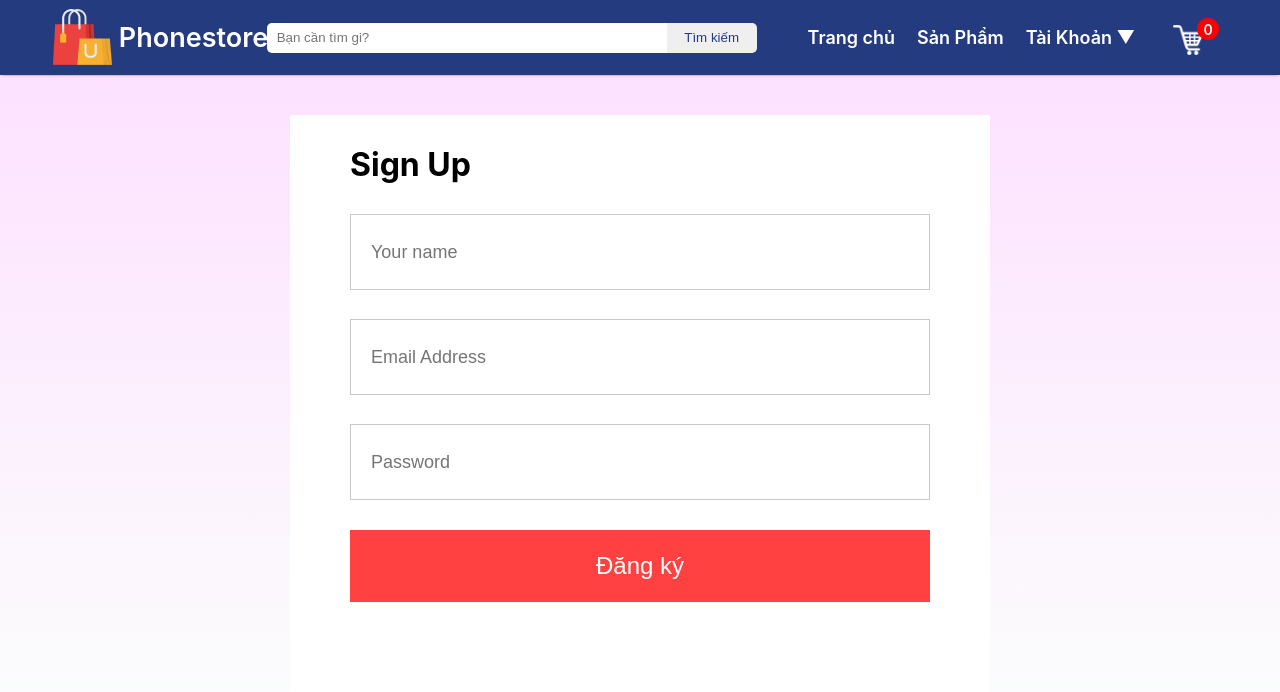
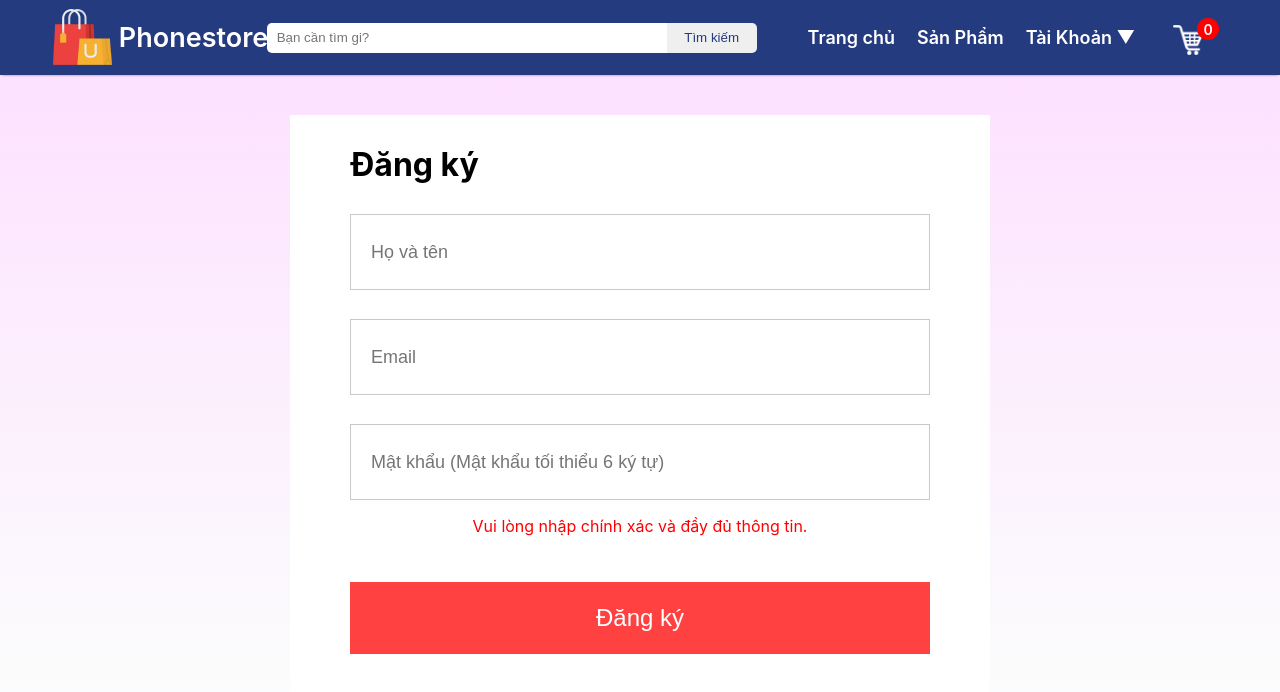
Before and after one commit to vung2k2/phonestore_web, a React (Create React App) app: page /signup in a window 1280 px wide. Both pictures are taken after a click on the button "Đăng ký". Shown: the top 692 px of the page. Built offline with nearby package versions, Linux system fonts and the light colour scheme; no server answers.

Commit message:
the first

```diff
--- a/src/App.js
+++ b/src/App.js
@@ -7,6 +7,7 @@ import Login from "./Page/Login";
 import Signup from "./Page/Signup";
 import Cart from "./Page/Cart";
 import Product from "./Page/Product";
+
 
 function App() {
   return (
@@ -19,6 +20,7 @@ function App() {
           <Route path="/login" element={<Login />} />
           <Route path="/signup" element={<Signup />} />
           <Route path="/cart" element={<Cart />} />
+          <Route path="/admin" element={<admin />} />
         </Routes>
       </BrowserRouter>
     </div>
--- a/src/Page/CSS/Login.css
+++ b/src/Page/CSS/Login.css
@@ -48,3 +48,8 @@
     color: #5c5c5c;
     font-size: 18px;
   }
+
+  .error-message {
+    color: red;
+    text-align: center;
+  }
--- a/src/Page/CSS/Signup.css
+++ b/src/Page/CSS/Signup.css
@@ -68,3 +68,8 @@
   font-size: 18px;
   font-weight: 500;
 }
+
+.error-message {
+  color: red;
+  text-align: center;
+}
--- a/src/Page/Login.jsx
+++ b/src/Page/Login.jsx
@@ -5,6 +5,8 @@ import "./CSS/Login.css";
 const Login = () => {
   const [email, setEmail] = useState("");
   const [password, setPassword] = useState("");
+  const [errorMessage, setErrorMessage] = useState("");
+
 
   const handleLogin = async () => {
     try {
@@ -15,21 +17,22 @@ const Login = () => {
 
       if (response.status === 200) {
         console.log("Đăng nhập thành công:", response.data);
+        window.location.href = "/";
 
-        window.location.href = "/";
       }
     } catch (error) {
       console.error(
         "Lỗi đăng nhập:",
         error.response ? error.response.data : error.message
       );
+      setErrorMessage("Vui lòng kiểm tra chính xác thông tin đăng nhập.");
     }
   };
 
   return (
     <div className="login">
       <div className="login-container">
-        <h1>Login</h1>
+        <h1>Đăng nhập</h1>
         <div className="login-form">
           <input
             type="text"
@@ -39,11 +42,12 @@ const Login = () => {
           />
           <input
             type="password"
-            placeholder="Password"
+            placeholder="Mật khẩu"
             value={password}
             onChange={(e) => setPassword(e.target.value)}
           />
         </div>
+        {errorMessage && <p className="error-message">{errorMessage}</p>}
         <button onClick={handleLogin}>Đăng nhập</button>
       </div>
     </div>
--- a/src/Page/Signup.jsx
+++ b/src/Page/Signup.jsx
@@ -6,9 +6,25 @@ const Signup = () => {
   const [name, setName] = useState("");
   const [email, setEmail] = useState("");
   const [password, setPassword] = useState("");
+  const [errorMessage, setErrorMessage] = useState("");
 
   const handleSignUp = async () => {
     try {
+       // Reset error message
+       setErrorMessage("");
+
+      // Check for empty fields
+      if (!name || !email || !password) {
+        setErrorMessage("Vui lòng nhập chính xác và đầy đủ thông tin.");
+        return;
+      }
+
+      // Check minimum password length
+      if (password.length < 6) {
+        setErrorMessage("Mật khẩu cần ít nhất 6 ký tự.");
+        return;
+      }
+
       const response = await axios.post("http://localhost:1406/auth/register", {
         name,
         email,
@@ -17,39 +33,45 @@ const Signup = () => {
 
       // Đăng ký thành công
       console.log("Đăng ký thành công:", response.data);
+      alert("Đăng ký thành công!");
+      setName("");
+      setEmail("");
+      setPassword("");
     } catch (error) {
       // Xử lý lỗi nếu cần
       console.error(
         "Lỗi đăng ký:",
         error.response ? error.response.data : error.message
       );
+      setErrorMessage("Đã xảy ra lỗi trong quá trình đăng ký.");
     }
   };
 
   return (
     <div className="signup">
       <div className="signup-container">
-        <h1>Sign Up</h1>
+        <h1>Đăng ký</h1>
         <div className="signup-form">
           <input
             type="text"
-            placeholder="Your name"
+            placeholder="Họ và tên"
             value={name}
             onChange={(e) => setName(e.target.value)}
           />
           <input
             type="email"
-            placeholder="Email Address"
+            placeholder="Email"
             value={email}
             onChange={(e) => setEmail(e.target.value)}
           />
           <input
             type="password"
-            placeholder="Password"
+            placeholder="Mật khẩu (Mật khẩu tối thiểu 6 ký tự)"
             value={password}
             onChange={(e) => setPassword(e.target.value)}
           />
         </div>
+        {errorMessage && <p className="error-message">{errorMessage}</p>}
         <button onClick={handleSignUp}>Đăng ký</button>
       </div>
     </div>
```
Also changed, not shown: src/Page/CSS/admin.jsx (added, +9 -0 lines).
